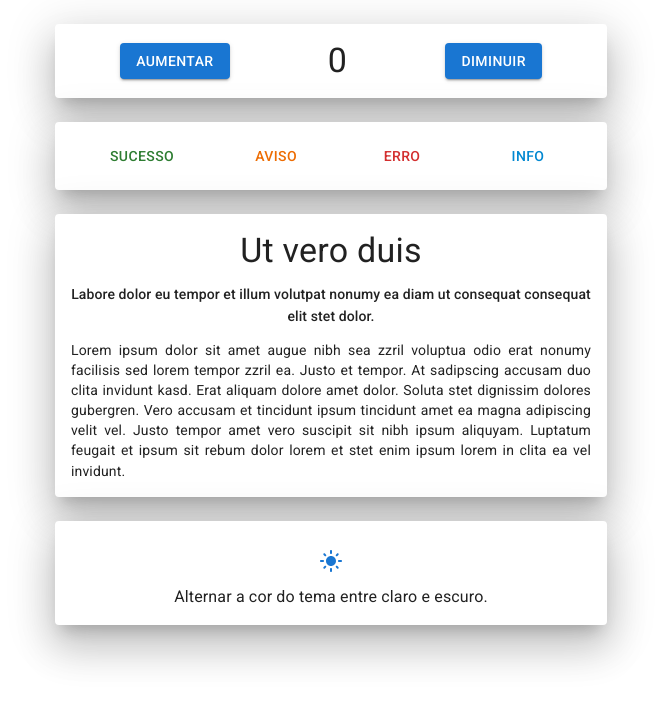
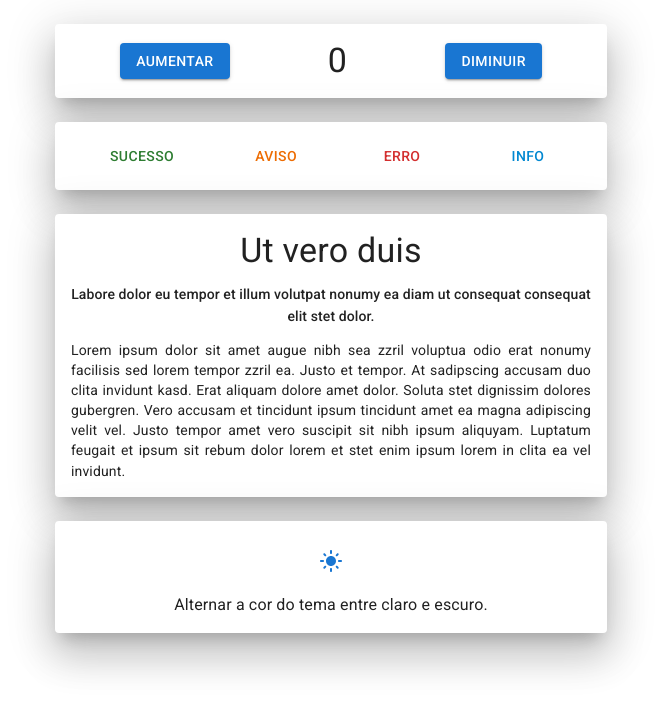
Before and after one commit to mdmundo/vite-mui-ts, a React (Vite) app: page / in a window 1280 px wide. Shown: the top 712 px of the page, without its empty margins (309-970 px from the left). Built offline with nearby package versions, Linux system fonts and the light colour scheme.

Commit message:
grid to stack

```diff
--- a/src/Toggle.tsx
+++ b/src/Toggle.tsx
@@ -1,5 +1,5 @@
 import { DarkMode, LightMode } from "@mui/icons-material";
-import { IconButton, Grid, Typography } from "@mui/material";
+import { IconButton, Grid, Typography, Stack } from "@mui/material";
 import { useContext } from "react";
 import { Global } from "./Global";
 
@@ -7,7 +7,7 @@ const Toggle = () => {
   const { mode, setMode } = useContext(Global);
 
   return (
-    <Grid container direction="column" justifyContent="center" alignItems="center">
+    <Stack direction="column" justifyContent="center" alignItems="center" spacing={1}>
       <IconButton
         color="primary"
         size="large"
@@ -19,7 +19,7 @@ const Toggle = () => {
         children={mode === "light" ? <LightMode /> : <DarkMode />}
       />
       <Typography variant="body1" children="Alternar a cor do tema entre claro e escuro." />
-    </Grid>
+    </Stack>
   );
 };
 
```
